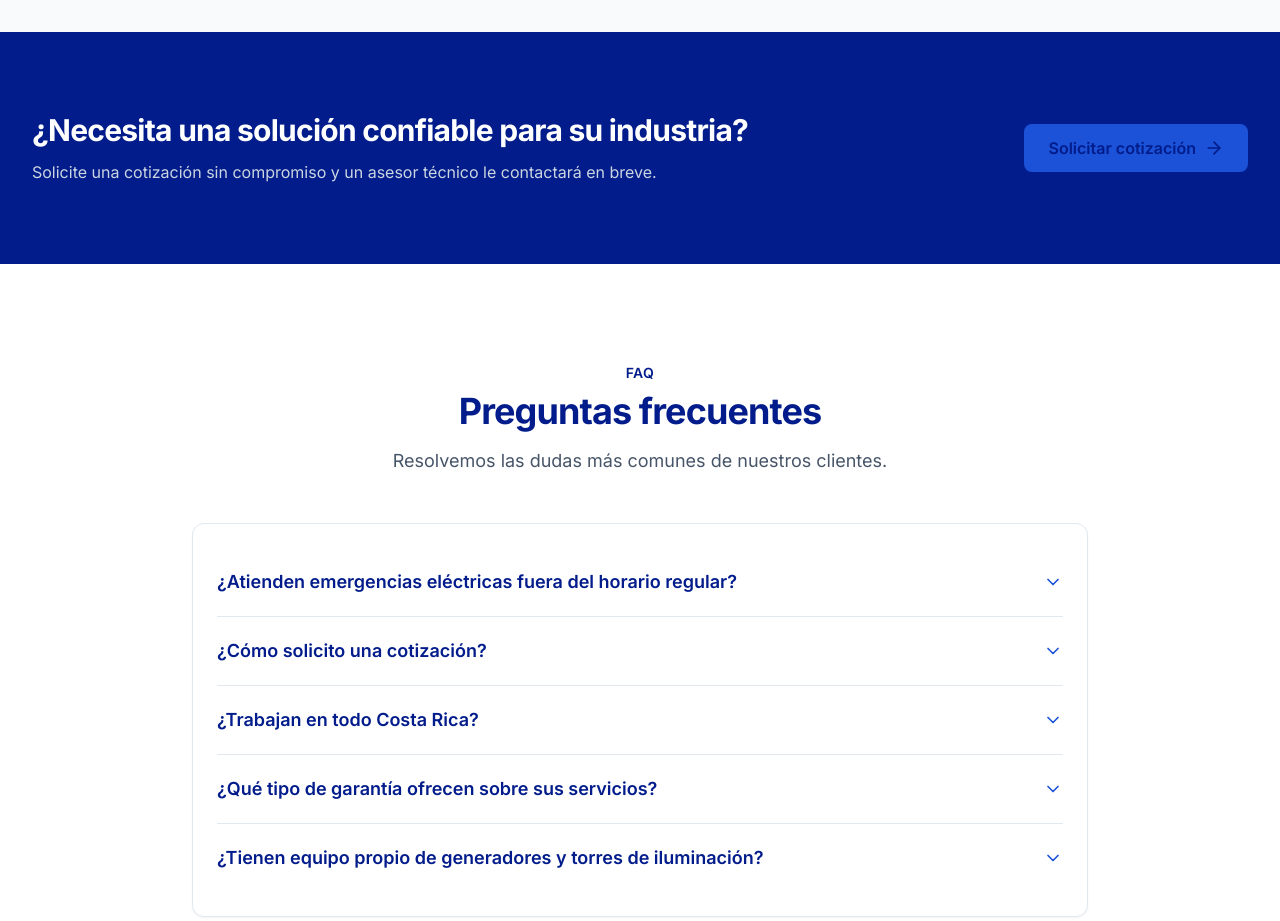
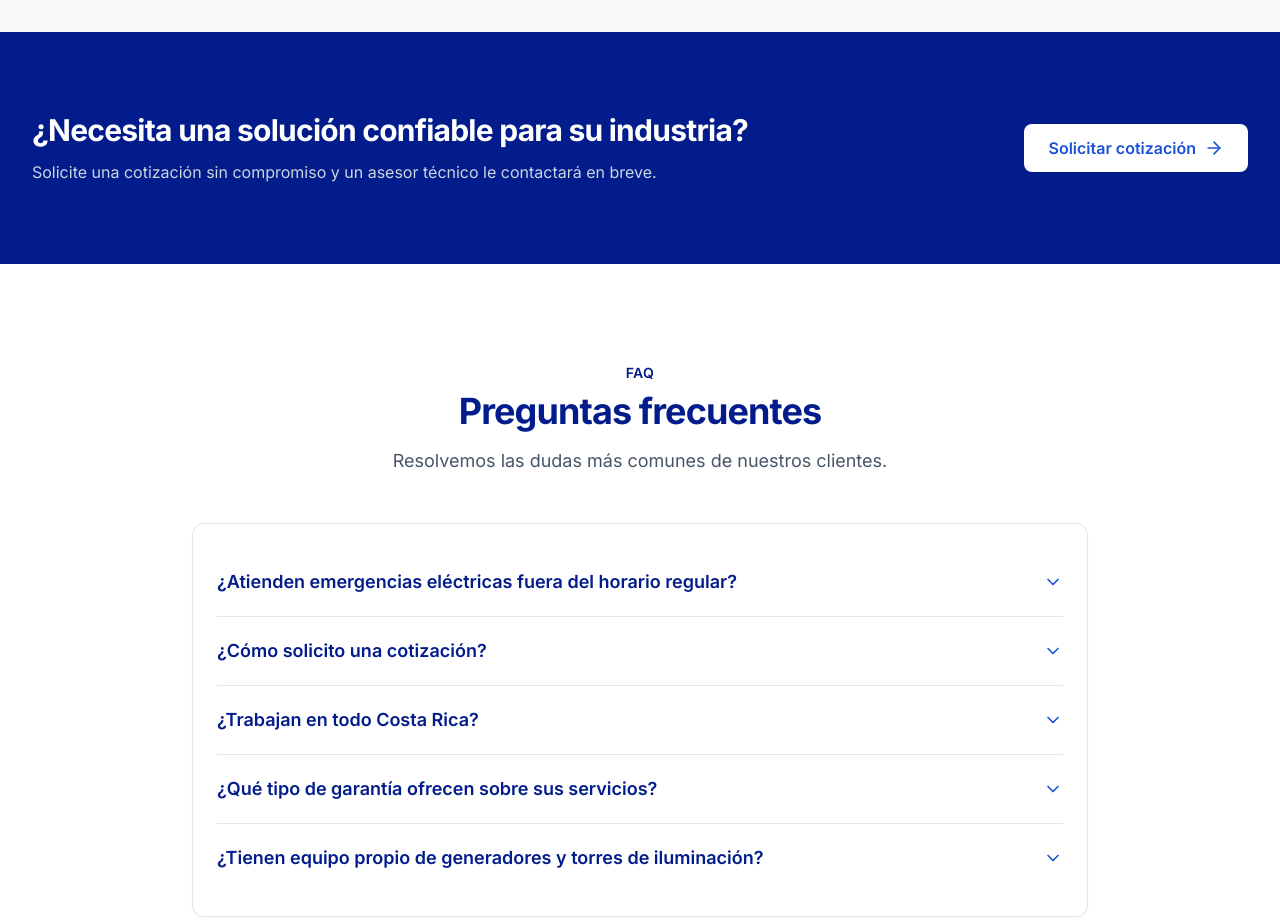
Before and after one commit to manupor/grupo_preventivo, a React (Vite) app: page / in a window 1280 px wide. Shown: the part 5180-6101 px from the top of the page. Built offline with nearby package versions, Linux system fonts and the light colour scheme.

Commit message:
Change CTABanner button to white background with blue text for better contrast

```diff
--- a/src/components/CTABanner.jsx
+++ b/src/components/CTABanner.jsx
@@ -19,7 +19,7 @@ export default function CTABanner({ title, description, buttonText = 'Solicitar
           </div>
           <Link
             to={buttonHref}
-            className="btn-primary bg-energy-500 hover:bg-energy-600 text-brand-900 whitespace-nowrap"
+            className="btn-primary bg-white hover:bg-slate-100 text-brand-700 whitespace-nowrap"
           >
             {buttonText}
             <ArrowRight className="w-5 h-5" />
```
